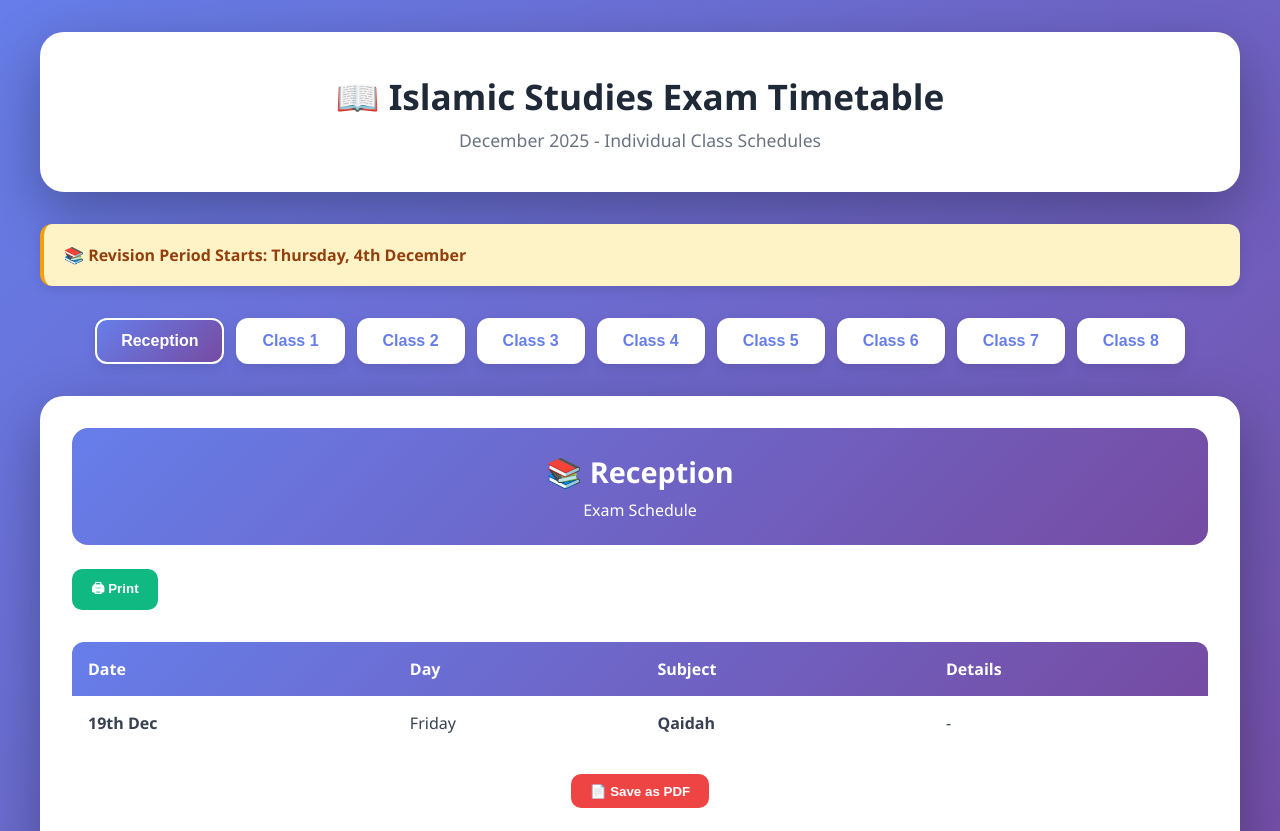
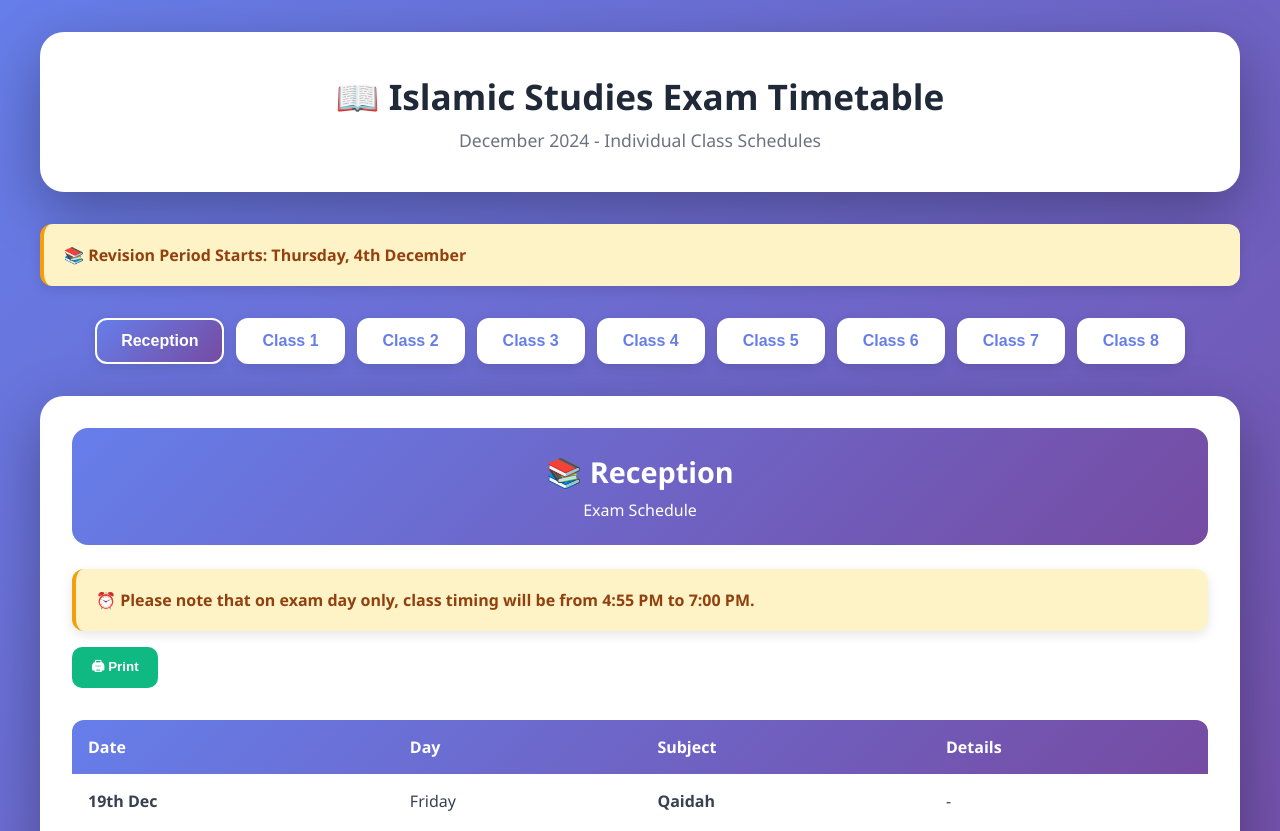
Before and after one commit to aidh1791-bit/Dec-exam-timetable, a plain HTML site: page index.html in a window 1280 px wide. Shown: the top 831 px of the page. Drawn offline with Linux system fonts and the light colour scheme.

Commit message:
Add files via upload

```diff
--- a/index.html
+++ b/index.html
@@ -160,7 +160,7 @@
     <div class="container">
         <div class="main-header">
             <h1>📖 Islamic Studies Exam Timetable</h1>
-            <p>December 2025 - Individual Class Schedules</p>
+            <p>December 2024 - Individual Class Schedules</p>
         </div>
         <div class="revision-notice">📚 Revision Period Starts: Thursday, 4th December</div>
         <div class="class-selector">
@@ -180,7 +180,7 @@
         const classData = [
             { name: "Reception", exams: [
                 ["19th Dec", "Friday", "Qaidah", "-"]
-            ]},
+            ], specialNote: "Please note that on exam day only, class timing will be from 4:55 PM to 7:00 PM."},
             { name: "Class 1", exams: [
                 ["12th Dec", "Friday", "Surahs & Duas", "-"],
                 ["15th Dec", "Monday", "Fiqh", "Islamiyyah"],
@@ -232,7 +232,7 @@
                 ["16th Dec", "Tuesday", "Seerah, Akhlaaq", "An-Nasihah"],
                 ["17th Dec", "Wed", "Revision Day", "An-Nasihah"],
                 ["18th Dec", "Thursday", "Aqaid, Tarikh", "An-Nasihah"],
-                ["19th Dec", "Friday", "Duas", "Basic Essentials Book"]
+                ["19th Dec", "Friday", "Duas", "A Childs Gift Book"]
             ]},
             { name: "Class 7", exams: [
                 ["11th Dec", "Thursday", "Quran", "-"],
@@ -241,7 +241,7 @@
                 ["16th Dec", "Tuesday", "Seerah, Akhlaaq", "An-Nasihah"],
                 ["17th Dec", "Wed", "Revision Day", "An-Nasihah"],
                 ["18th Dec", "Thursday", "Aqaid, Tarikh", "An-Nasihah"],
-                ["19th Dec", "Friday", "Duas", "Basic Essentials Book"]
+                ["19th Dec", "Friday", "Duas", "A Childs Gift Book"]
             ]},
             { name: "Class 8", exams: [
                 ["11th Dec", "Thursday", "Quran", "-"],
@@ -250,7 +250,7 @@
                 ["16th Dec", "Tuesday", "Seerah, Akhlaaq", "An-Nasihah"],
                 ["17th Dec", "Wed", "Revision Day", "An-Nasihah"],
                 ["18th Dec", "Thursday", "Aqaid, Tarikh", "An-Nasihah"],
-                ["19th Dec", "Friday", "Duas", "Basic Essentials Book"]
+                ["19th Dec", "Friday", "Duas", "A Childs Gift Book"]
             ]}
         ];
 
@@ -262,6 +262,7 @@
                         <h2>📚 ${cls.name}</h2>
                         <p>Exam Schedule</p>
                     </div>
+                    ${cls.specialNote ? `<div class="revision-notice" style="margin-bottom: 1rem;">⏰ ${cls.specialNote}</div>` : ''}
                     <button class="print-btn" onclick="printClass(${idx})">🖨 Print</button>
                     <table class="exam-table">
                         <thead>
@@ -289,7 +290,7 @@
                     <div class="important-note">
                         <strong>⚠️ Important Information:</strong>
                         <p>• Please refer to the revision tracker for details of learning targets.</p>
-                        <p>• <a href="https://plashetgrovemasjid.org/mdwi-exam-policy/">Exam Policy - Click Here to Read</a></p>
+                        <p>• <a href="https://yourschool.com/exam-policy" target="_blank">Exam Policy - Click Here to Read</a></p>
                         <p>• All days during exam schedule are to be attended.</p>
                     </div>
                 </div>
```
